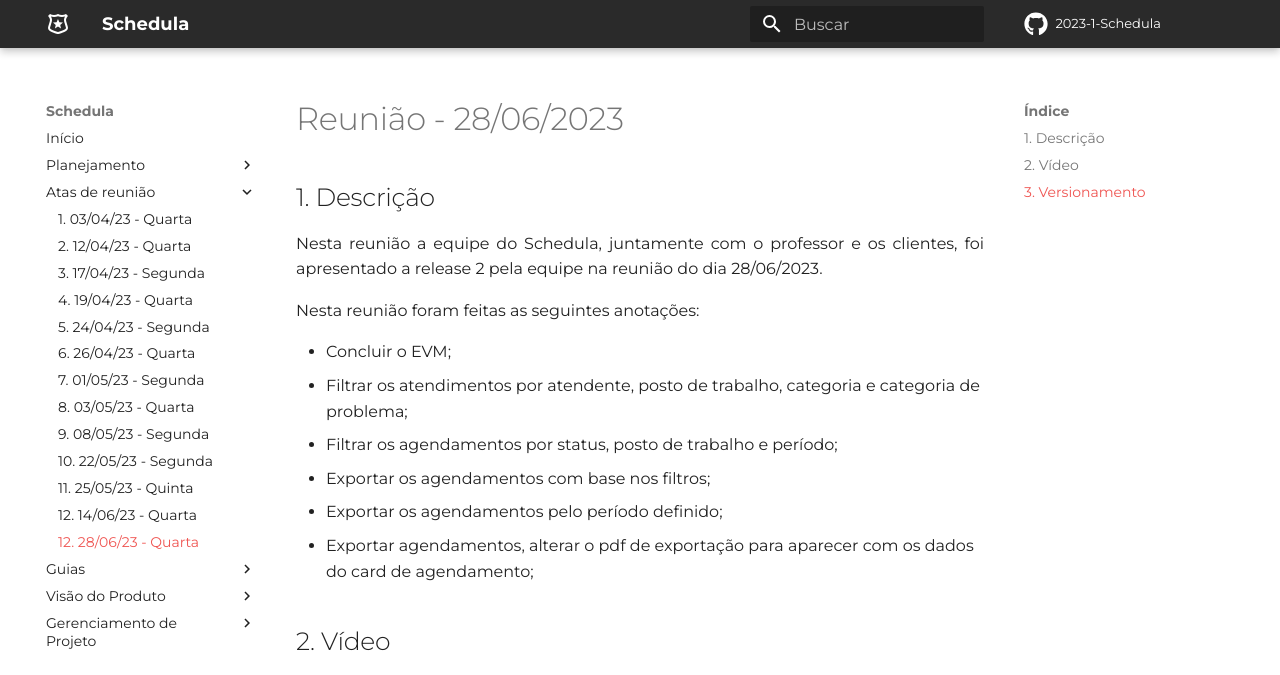
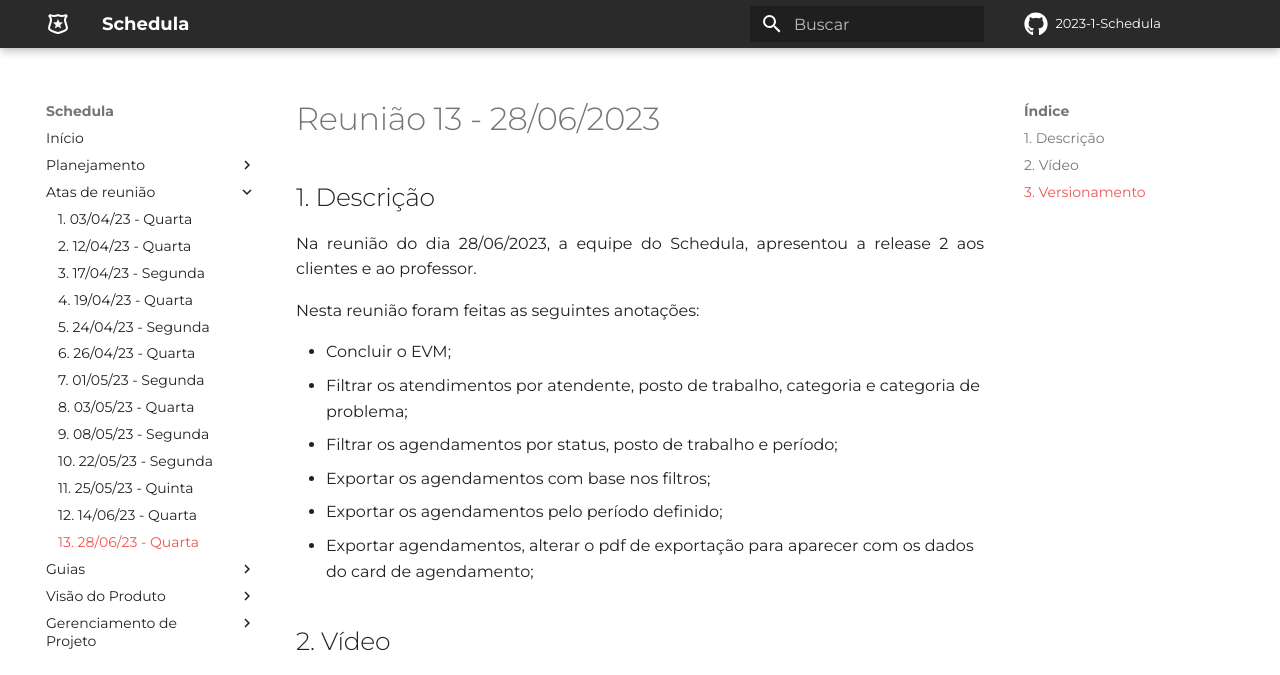
Before and after one commit to DITGO/2023-1-Schedula-Doc, an MkDocs documentation site: the page built from docs/atas/28_06_23.md, in a window 1280 px wide and 1234 px high. Shown: the top 675 px of the window. Built offline with MkDocs 1.6.1 and Material for MkDocs 9.7.7, drawn with Linux system fonts in a browser that asks for light colours; some web fonts are replaced; comment, search, counter and statistics services are not loaded; some of the changed text lies outside the part shown; grey boxes are pictures that could not be loaded.

```diff
--- a/docs/atas/28_06_23.md
+++ b/docs/atas/28_06_23.md
@@ -1,8 +1,8 @@
-# Reunião - 28/06/2023
+# Reunião 13 - 28/06/2023
 
 ## 1. Descrição
 
-Nesta reunião a equipe do Schedula, juntamente com o professor e os clientes, foi apresentado a release 2  pela equipe na reunião do dia 28/06/2023.
+Na reunião do dia 28/06/2023, a equipe do Schedula, apresentou a release 2  aos clientes e ao professor.
 
 Nesta reunião foram feitas as seguintes anotações:
 
--- a/mkdocs.yml
+++ b/mkdocs.yml
@@ -38,7 +38,7 @@
     - 10. 22/05/23 - Segunda: atas/22_05_23.md
     - 11. 25/05/23 - Quinta: atas/25_05_23.md
     - 12. 14/06/23 - Quarta: atas/14_06_23.md
-    - 12. 28/06/23 - Quarta: atas/28_06_23.md
+    - 13. 28/06/23 - Quarta: atas/28_06_23.md
   - Guias:
     - Manual de Deploy: guias/manual-de-deploy/deploy.md
     - Tutorial do ambiente de desenvolvimento: guias/tutorial-ambiente-desenvolvimento/tutorial-ambiente-desenvolvimento.md
```
Also changed, not shown: other parts of docs/atas/28_06_23.md (+1 -0 lines).
